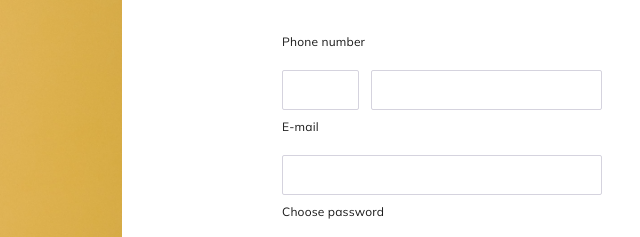
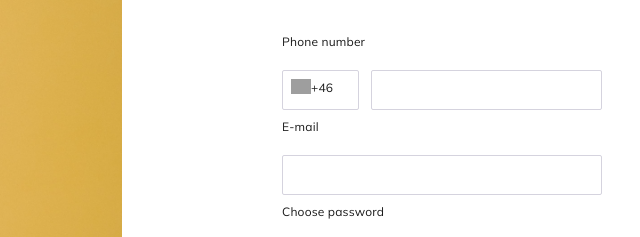
Before and after one commit to danzisky/distancify-challenge, a plain HTML site: page index.html in a window 1280 px wide. Shown: the part 309-546 px from the top of the page, 518-1158 px from the left. Drawn offline with nearby package versions, Linux system fonts and the light colour scheme; grey boxes are pictures that could not be loaded.

Commit message:
done with the basic functionality for the design. I aligned the country flags and the inputs and the dropdown. SOon to put icons

```diff
--- a/assets/css/main.css
+++ b/assets/css/main.css
@@ -128,13 +128,26 @@
 .block {
     display: block;
 }
+.inline {
+display: inline-block;
+}
 .container {
     padding: 8px;
     background-color: #FFFFFF;
 }
 
 .center {
+    left: 50%;
+    top: 50%;
+    /* transform: translate(-50%, -50%); */
+    margin: auto;
+
+}
+.text-center {
+    text-align: center;
     justify-content: center;
+    margin: auto;
+    float: left;
 }
 .res-center {
     width: 100%;
--- a/index.html
+++ b/index.html
@@ -79,13 +79,13 @@
                     <div>
                         <label for="phone_number" class="label text-standard">Phone number</label>
                         <div class="row">
-                            <div name="" id="" class="dc-input col-s-3" style="margin-right: 12px;">
-                                <div class="center" @click="toggleCountries">
-                                    <div class="row">
-                                        <div class="col-s-6">
+                            <div name="" id="" class="dc-input col-s-3 text-center center" @click="toggleCountries" style="margin-right: 12px;">
+                                <div class="text-center">
+                                    <div class="row text-center">
+                                        <div class="inline">
                                             <img :src="setCountry.src" class="img block" style="width:20px;height:15px"/>
                                         </div>
-                                        <div class="col-s-6">
+                                        <div class="inline">
                                             {{setCountry.dial_code}}
                                         </div>
                                     </div>
@@ -174,6 +174,7 @@
                     this.setCountry.dial_code = selectedCountry.dial_code;
                     this.setCountry.src = selectedCountry.src;
                     this.setCountry.code = selectedCountry.code;
+                    this.input.country = this.setCountry.dial_code;
                 },
                 toggleCountries: function() {
                     this.showCountries = !this.showCountries;
@@ -190,7 +191,8 @@
                 });
 
                 this.countries = countries;
-                console.log(countries);
+                this.setCode('SE');
+                // console.log(countries);
 
             },
             components: ['form-input'],
```
